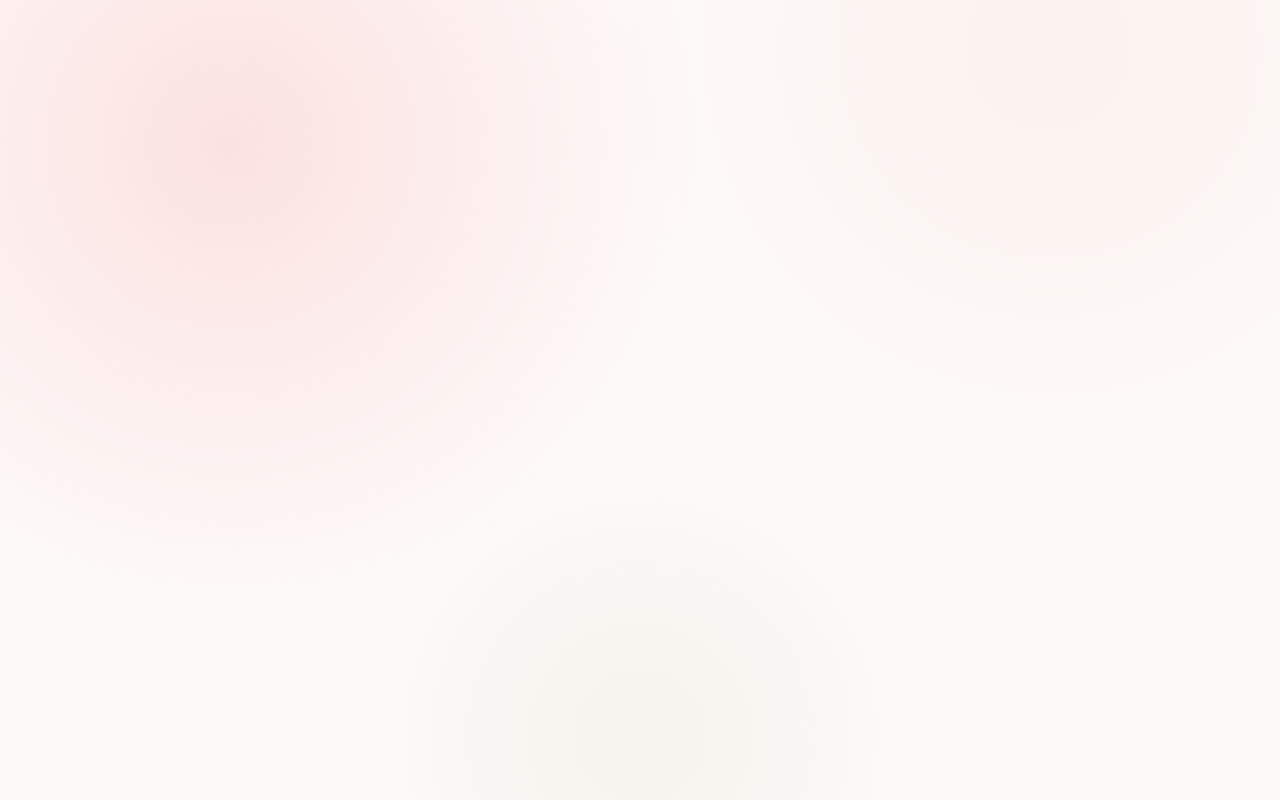
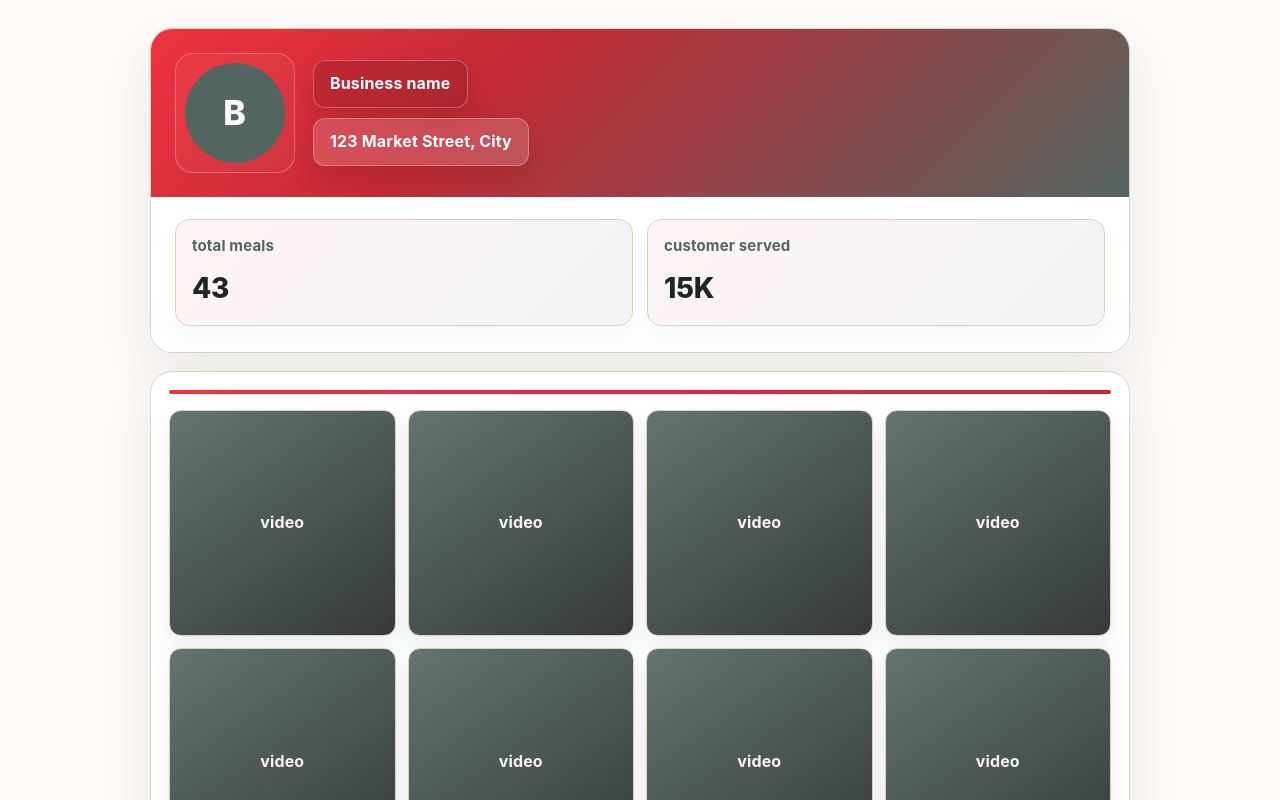
Before and after one commit to naitik-raj17/FOOD-Project, a React app in the folder frontend/: page /food-partner/profile in a window 1280 px wide. Before the commit this address had no page. Shown: the top 800 px of the page. Built offline with nearby package versions, Linux system fonts and the light colour scheme; the HTML template or start-up script is replaced by a standard one.

Commit message:
Day 14
(i) basic css of Profile page
(ii) jsx of Profile page
(iii) connect stores url under video

```diff
--- /dev/null
+++ b/frontend/src/pages/food-partner/Profile.css
@@ -0,0 +1,180 @@
+.partner-profile-page {
+  min-height: 100vh;
+  background: var(--bg);
+  color: var(--text);
+  display: flex;
+  flex-direction: column;
+  align-items: center;
+  gap: 18px;
+  padding: 28px 18px 38px;
+}
+
+.profile-card,
+.media-panel {
+  width: min(980px, 100%);
+  background: var(--surface);
+  border: 1px solid var(--border);
+  border-radius: 22px;
+  box-shadow: var(--shadow);
+  overflow: hidden;
+}
+
+.profile-banner {
+  display: flex;
+  align-items: center;
+  gap: 18px;
+  padding: 24px;
+  background: linear-gradient(135deg, var(--accent) 0%, #c32b36 35%, var(--celadon) 100%);
+  color: #ffffff;
+}
+
+.avatar-wrap {
+  width: 120px;
+  height: 120px;
+  border-radius: 18px;
+  border: 1px solid rgba(255, 255, 255, 0.25);
+  display: grid;
+  place-items: center;
+  background: rgba(255, 255, 255, 0.04);
+}
+
+.avatar-circle {
+  width: 100px;
+  height: 100px;
+  border-radius: 50%;
+  background: var(--celadon);
+  display: grid;
+  place-items: center;
+  font-size: 34px;
+  font-weight: 800;
+  color: #fefefe;
+  letter-spacing: 0.02em;
+  text-transform: uppercase;
+}
+
+.banner-details {
+  display: flex;
+  flex-direction: column;
+  gap: 10px;
+  flex: 1;
+}
+
+.chip {
+  display: inline-flex;
+  align-items: center;
+  justify-content: center;
+  min-height: 46px;
+  padding: 10px 16px;
+  border-radius: 12px;
+  font-weight: 700;
+  letter-spacing: 0.01em;
+  width: fit-content;
+  border: 1px solid rgba(255, 255, 255, 0.28);
+  box-shadow: 0 10px 28px rgba(0, 0, 0, 0.12);
+}
+
+.primary-chip {
+  background: rgba(0, 0, 0, 0.12);
+  color: #ffffff;
+}
+
+.secondary-chip {
+  background: rgba(255, 255, 255, 0.16);
+  color: #ffffff;
+}
+
+.stats-bar {
+  display: grid;
+  grid-template-columns: repeat(auto-fit, minmax(240px, 1fr));
+  gap: 14px;
+  padding: 22px 24px 26px;
+  background: var(--surface);
+}
+
+.stat-card {
+  border: 1px solid var(--border);
+  border-radius: 14px;
+  padding: 14px 16px;
+  background: linear-gradient(135deg, rgba(239, 51, 64, 0.06), rgba(83, 101, 96, 0.08));
+  display: flex;
+  flex-direction: column;
+  gap: 8px;
+  box-shadow: 0 12px 22px rgba(0, 0, 0, 0.04);
+}
+
+.stat-label {
+  font-size: 15px;
+  font-weight: 700;
+  color: var(--muted);
+  text-transform: lowercase;
+  letter-spacing: 0.01em;
+}
+
+.stat-value {
+  font-size: 28px;
+  font-weight: 800;
+  color: var(--text);
+}
+
+.media-panel {
+  padding: 18px 18px 24px;
+}
+
+.section-divider {
+  height: 4px;
+  border-radius: 999px;
+  background: linear-gradient(90deg, var(--accent), var(--accent-strong));
+  margin-bottom: 16px;
+}
+
+.media-grid {
+  display: grid;
+  grid-template-columns: repeat(auto-fit, minmax(180px, 1fr));
+  gap: 12px;
+}
+
+.media-tile {
+  aspect-ratio: 1 / 1;
+  background: linear-gradient(145deg, rgba(83, 101, 96, 0.9), rgba(31, 37, 37, 0.9));
+  border: 1px solid var(--divider);
+  border-radius: 12px;
+  display: flex;
+  align-items: center;
+  justify-content: center;
+  color: #f5f7f6;
+  font-weight: 700;
+  letter-spacing: 0.01em;
+  box-shadow: 0 10px 24px rgba(0, 0, 0, 0.08);
+  text-transform: lowercase;
+}
+
+@media (max-width: 768px) {
+  .partner-profile-page {
+    padding: 18px 12px 28px;
+  }
+
+  .profile-banner {
+    flex-direction: column;
+    align-items: flex-start;
+  }
+
+  .avatar-wrap {
+    width: 100px;
+    height: 100px;
+  }
+
+  .avatar-circle {
+    width: 82px;
+    height: 82px;
+    font-size: 28px;
+  }
+
+  .banner-details {
+    width: 100%;
+  }
+
+  .chip {
+    width: 100%;
+    justify-content: flex-start;
+  }
+}
--- /dev/null
+++ b/frontend/src/pages/food-partner/Profile.jsx
@@ -0,0 +1,58 @@
+import React from 'react'
+import './Profile.css'
+
+const mockProfile = {
+  name: 'Business name',
+  address: '123 Market Street, City',
+  totalMeals: 43,
+  customersServed: '15K'
+}
+
+const mockVideos = Array.from({ length: 9 }, (_, index) => ({
+  id: index,
+  label: 'video'
+}))
+
+const Profile = () => {
+  return (
+    <div className="partner-profile-page">
+      <div className="profile-card">
+        <div className="profile-banner">
+          <div className="avatar-wrap">
+            <div className="avatar-circle">
+              {mockProfile.name.charAt(0)}
+            </div>
+          </div>
+          <div className="banner-details">
+            <span className="chip primary-chip">{mockProfile.name}</span>
+            <span className="chip secondary-chip">{mockProfile.address}</span>
+          </div>
+        </div>
+
+        <div className="stats-bar">
+          <div className="stat-card">
+            <span className="stat-label">total meals</span>
+            <span className="stat-value">{mockProfile.totalMeals}</span>
+          </div>
+          <div className="stat-card">
+            <span className="stat-label">customer served</span>
+            <span className="stat-value">{mockProfile.customersServed}</span>
+          </div>
+        </div>
+      </div>
+
+      <div className="media-panel">
+        <div className="section-divider" />
+        <div className="media-grid">
+          {mockVideos.map(video => (
+            <div className="media-tile" key={video.id}>
+              <span>{video.label}</span>
+            </div>
+          ))}
+        </div>
+      </div>
+    </div>
+  )
+}
+
+export default Profile
--- a/frontend/src/pages/general/Home.jsx
+++ b/frontend/src/pages/general/Home.jsx
@@ -1,6 +1,7 @@
 import React, { useState, useEffect, useRef } from 'react'
 import axios from 'axios'
 import './Home.css'
+import { Link, useNavigate } from 'react-router-dom'
 
 const Home = () => {
   const [foodItems, setFoodItems] = useState([])
@@ -101,12 +102,12 @@ const Home = () => {
                   {truncateDescription(item.description, 2)}
                 </p>
               )}
-              <button
+              <Link
                 className="visit-store-btn"
-                onClick={() => handleVisitStore(item)}
+                to={`/food-partner/${item._id}`}
               >
                 Visit Store
-              </button>
+              </Link>
             </div>
           </div>
         </div>
--- a/frontend/src/routes/AppRoutes.jsx
+++ b/frontend/src/routes/AppRoutes.jsx
@@ -6,6 +6,7 @@ import PartnerLogin from '../pages/auth/PartnerLogin'
 import PartnerRegister from '../pages/auth/PartnerRegister'
 import Home from '../pages/general/Home'
 import Createfood from '../pages/food-partner/CreateFood'
+import Profile from '../pages/food-partner/Profile'
 
 
 const AppRoutes = () => {
@@ -18,6 +19,7 @@ const AppRoutes = () => {
         <Route path="/food-partner/login" element={<PartnerLogin />} />
         <Route path="/" element={<Home/>}/>
         <Route path="/create-food" element={<Createfood/>}/>
+        <Route path="/food-partner/profile" element={<Profile />} />
       </Routes>
     </Router>
   )
```
